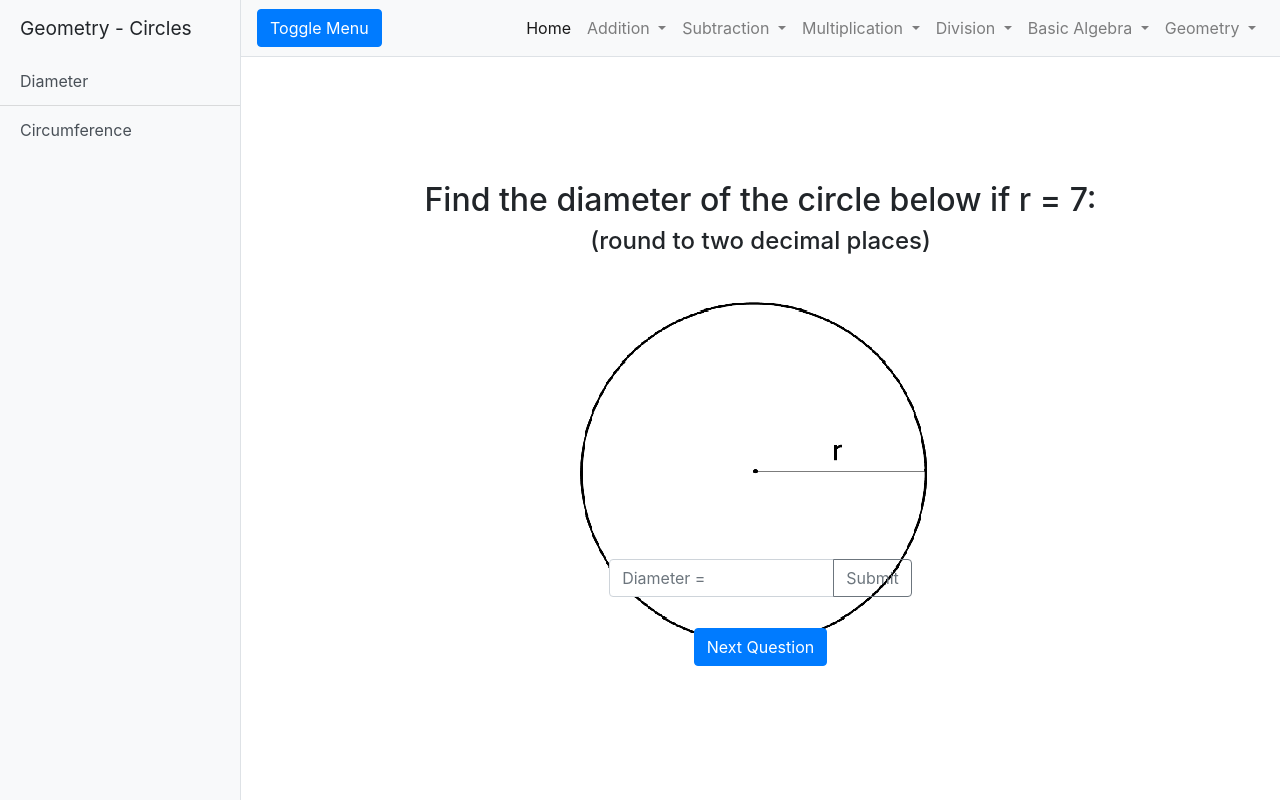
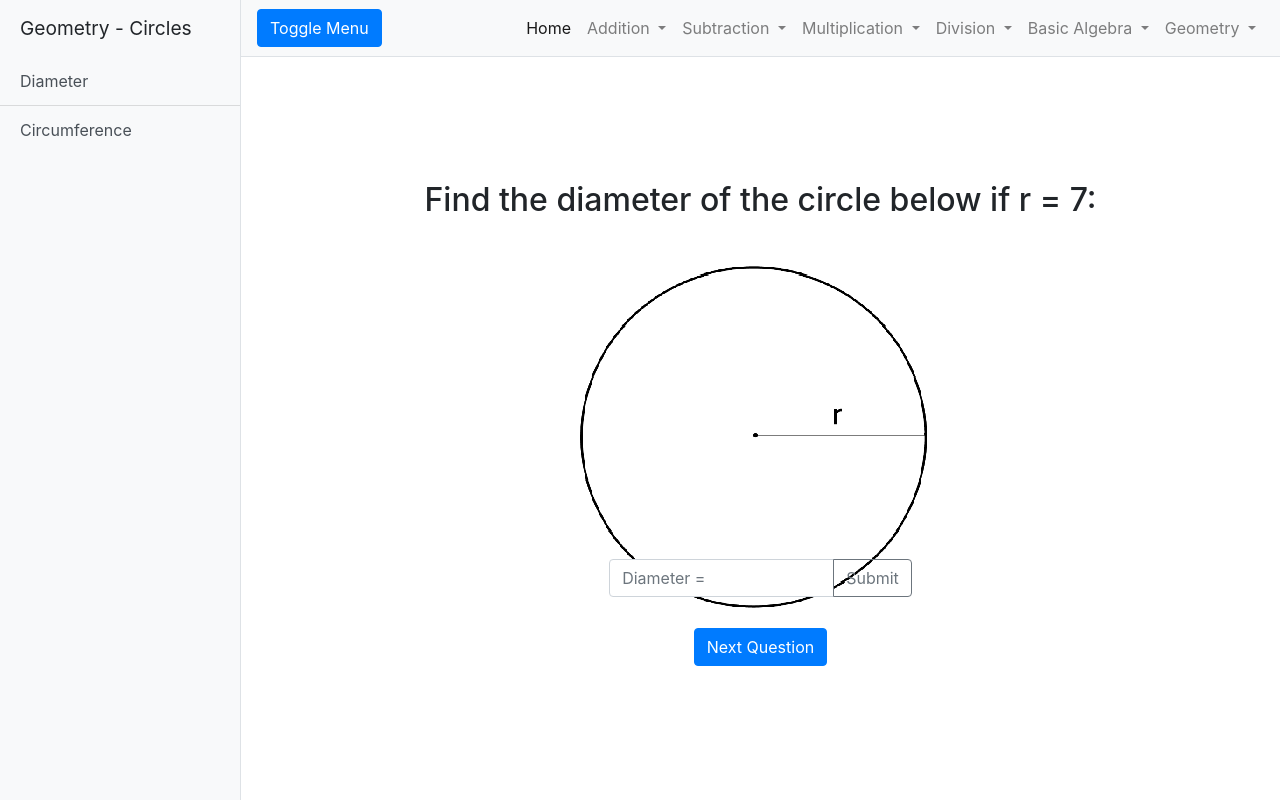
Before and after one commit to StevenJuana/MyMath, a Flask app: page /Geometry/CircleProperties/diameter in a window 1280 px wide. Run offline with Flask 2, Linux system fonts and the light colour scheme; some libraries are stand-ins or nearby versions.

Commit message:
diameter doesnt ask for round

```diff
--- a/templates/diameter.html
+++ b/templates/diameter.html
@@ -23,7 +23,6 @@ page layout for a problem -->
 
     <div style='margin-top: -3.5%; margin-bottom: 4%;'>
         <h2>Find the diameter of the circle below if r = {{question_dict['radius']}}:</h2>
-        <h4>(round to two decimal places)</h4>
     </div>
 
     <img src="{{ url_for('static', filename='images/circle3.png') }}">
```
